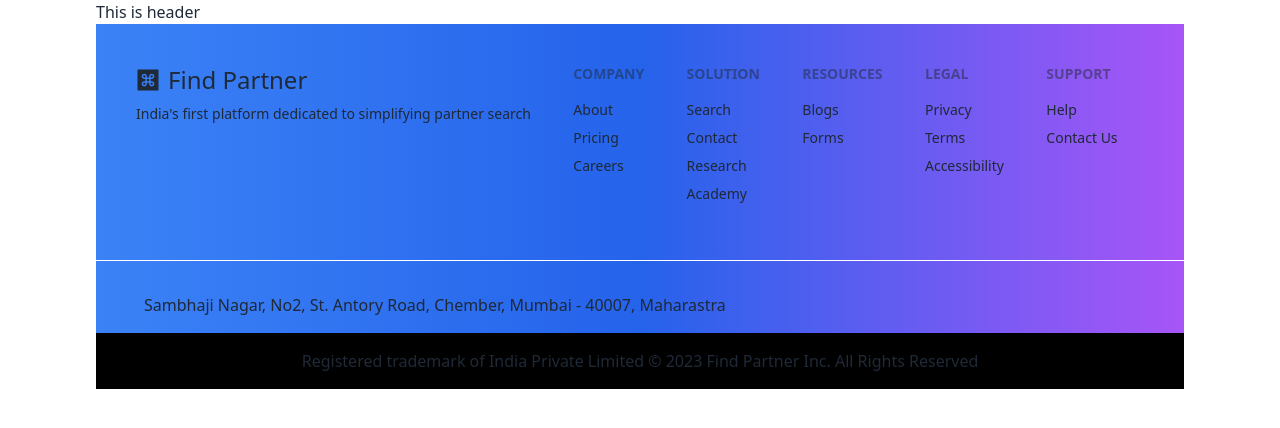
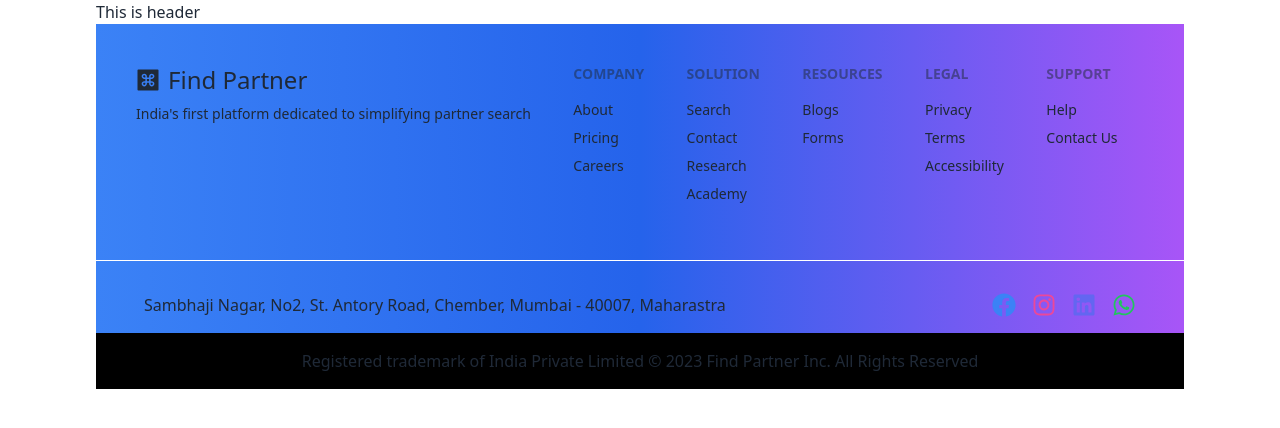
Before and after one commit to Ashik-Faysal/find-partners, a React (Vite) app: page / in a window 1280 px wide. Shown: the top 428 px of the page. Built offline with nearby package versions, Linux system fonts and the light colour scheme.

Commit message:
added social icon on footer section

```diff
--- a/src/pages/shared/Footer.jsx
+++ b/src/pages/shared/Footer.jsx
@@ -1,5 +1,12 @@
 import React from "react";
 import { AiFillMacCommand } from "react-icons/ai";
+import {
+  FaFacebook,
+  FaInstagram,
+  FaLinkedin,
+  FaWhatsapp,
+} from "react-icons/fa";
+
 
 const Footer = () => {
   return (
@@ -46,11 +53,17 @@ const Footer = () => {
           </nav>
         </div>
         <div class="bg-white h-[1px] w-full my-4"></div>
-        <div className="py-4 px-12">
+        <div className="py-4 px-12 flex justify-between">
           <p>
             Sambhaji Nagar, No2, St. Antory Road, Chember, Mumbai - 40007,
             Maharastra
           </p>
+          <div className="flex gap-0">
+            <FaFacebook className="text-blue-500 text-2xl mr-4" />
+            <FaInstagram className="text-pink-500 text-2xl mr-4" />
+            <FaLinkedin className="text-indigo-500 text-2xl mr-4" />
+            <FaWhatsapp className="text-green-500 text-2xl" />
+          </div>
         </div>
       </div>
       <div className=" text-center items-center p-4 bg-black ">
```
